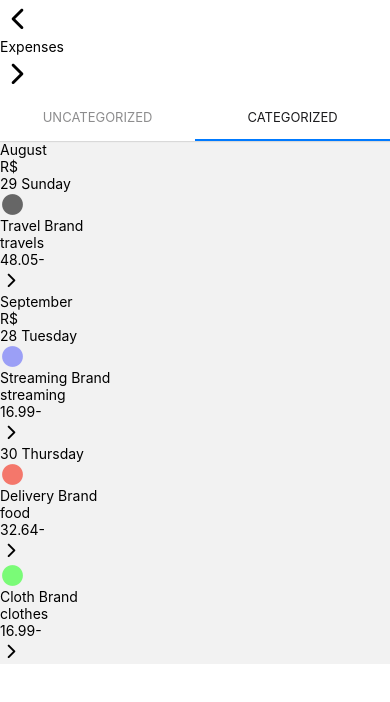
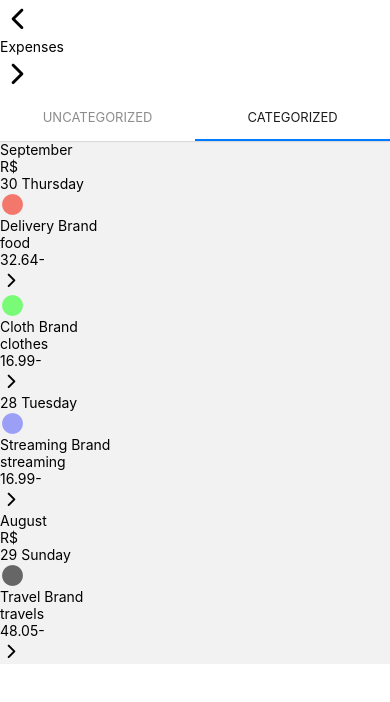
Before and after one commit to luiz-couto/budGet, a React Native app in the folder app/: screen /Categorized in a window 390 px wide. Shown: the top 702 px of the page. Built offline with nearby package versions, Linux system fonts and the light colour scheme; what native-base would draw is missing.

Commit message:
make section list descendent

```diff
--- a/app/src/components/ExpenseList/index.tsx
+++ b/app/src/components/ExpenseList/index.tsx
@@ -35,7 +35,7 @@ interface MonthlyData {
 const getFilteredExpenseList = (expenseList: Expense[]) => {
   let expenses: MonthlyData[] = []
 
-  for(let month=FIRST_MONTH; month<=LAST_MONTH; month++) {
+  for(let month=LAST_MONTH; month>=FIRST_MONTH; month--) {
     let monthlyExpenses = expenseList.filter((expense) => {
       return month == expense.date.getMonth() + 1
     })
@@ -48,7 +48,7 @@ const getFilteredExpenseList = (expenseList: Expense[]) => {
     }
 
     let dailyArr: DailyData[] = []
-    for(let day=FIRST_DAY; day<=LAST_DAY; day++) {
+    for(let day=LAST_DAY; day>=FIRST_DAY; day--) {
       let dailyExpenses = monthlyExpenses.filter((expense) => {
         return day == expense.date.getDate()
       })
```
